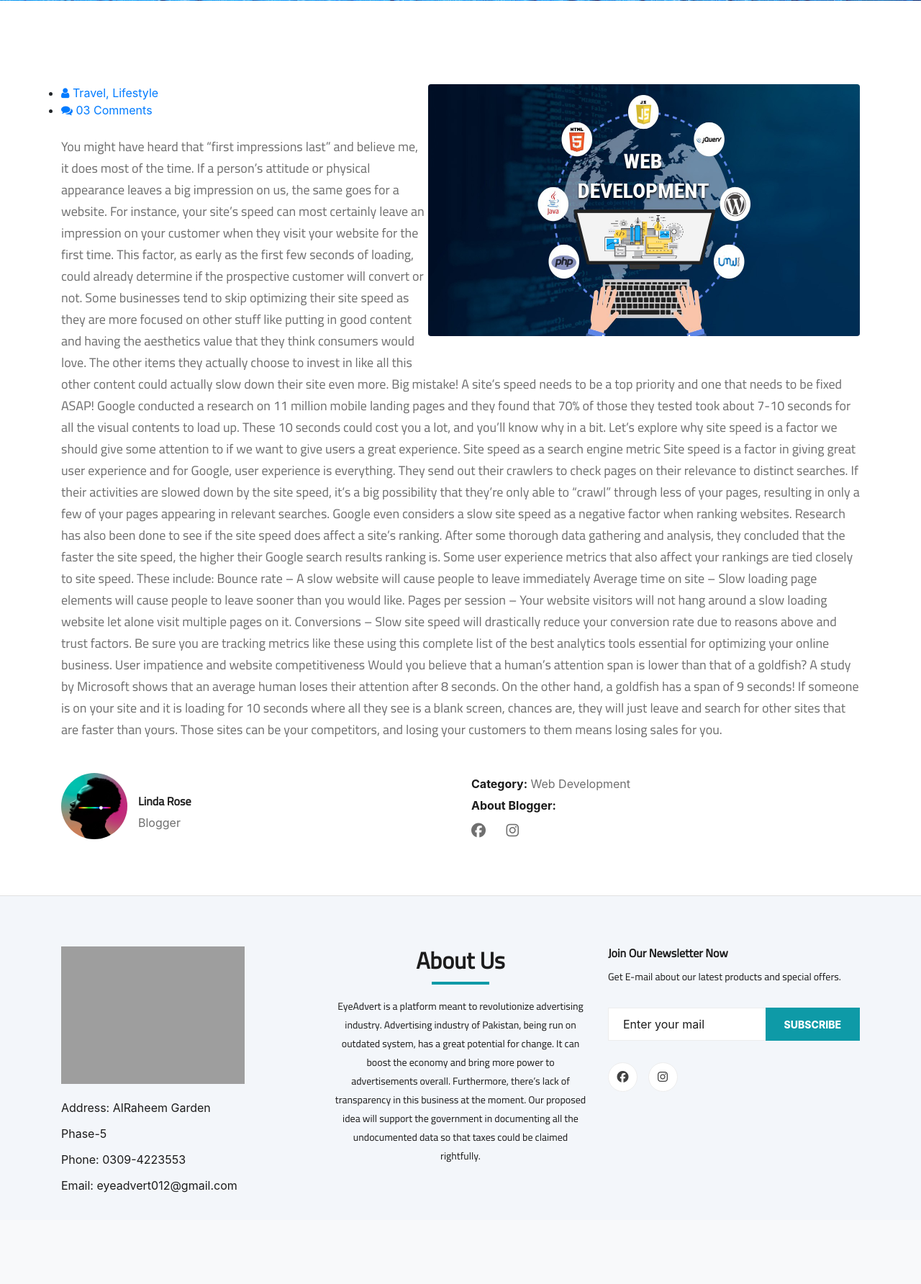
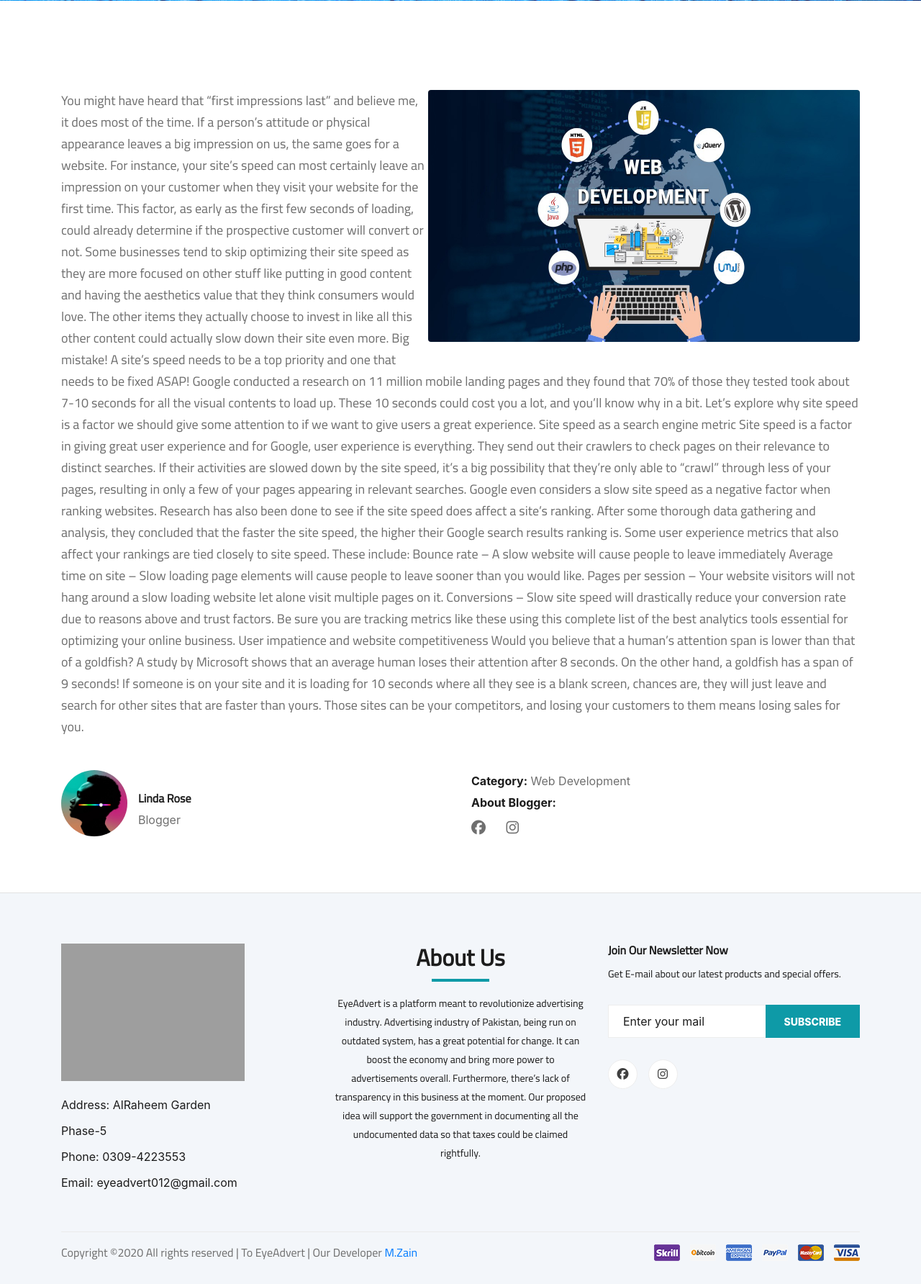
Before and after one commit to Zain-javed/Eyeadvert, a Django app: page /blog/1/ in a window 1280 px wide. Shown: the part 349-2133 px from the top of the page at 72% size. Before the commit the page ends 2006 px from the top, so only its background shows below. Run offline with Django 3.2, Linux system fonts and the light colour scheme; data comes from the database, SQL or seed files in the repository; style sheets or scripts are compiled from the project's sources; some libraries are stand-ins or nearby versions; grey boxes are pictures that could not be loaded.

Commit message:
Finishing

```diff
--- a/templates/blog-details.html
+++ b/templates/blog-details.html
@@ -63,8 +63,7 @@
                     <div class="blog__details__text">
                         <img class="image-fluid rounded float-right"  src="{{detailblog.image.url}}" height=350 width=600 alt="">
                           <ul class="blog-info-link mt-3 mb-4">
-                        <li><a href="#"><i class="fa fa-user"></i> Travel, Lifestyle</a></li>
-                        <li><a href="#"><i class="fa fa-comments"></i> 03 Comments</a></li>
+
                      </ul>
                         <p>{{ detailblog.text }}
                             </p>
--- a/templates/index.html
+++ b/templates/index.html
@@ -59,7 +59,7 @@
                     {% for rec in recommend.all %}
                     <div class="col-lg-3">
                         <div class="categories__item set-bg" data-setbg="{{rec.image.url}}"  >
-                            <h5><a href="#">{{rec.summary}}</a></h5>
+                            <h5><a >{{rec.summary}}</a></h5>
 
                         </div>
                     </div>
--- a/templates/shared-footer.html
+++ b/templates/shared-footer.html
@@ -41,12 +41,18 @@
                 </div>
             </div>
         </div>
-        <div class="row">
-            <div class="col-lg-12">
+ <div class="row">
+                <div class="col-lg-12">
+                    <div class="footer__copyright">
+                        <div class="footer__copyright__text"><p><!-- Link back to Colorlib can't be removed. Template is licensed under CC BY 3.0. -->
+  Copyright &copy;<script>document.write(new Date().getFullYear());</script> All rights reserved | To EyeAdvert | Our Developer <a href="https://www.linkedin.com/in/muhammad-zain-javed-8ba8311b0/" >M.Zain</a>
+  <!-- Link back to Colorlib can't be removed. Template is licensed under CC BY 3.0. --></p></div>
+                        <div class="footer__copyright__payment"><img src="img/payment-item.png" alt=""></div>
+                    </div>
+                </div>
+            </div>
+            </div>
 
-            </div>
-        </div>
-    </div>
 </footer>
 <!-- Footer Section End -->
 
```
